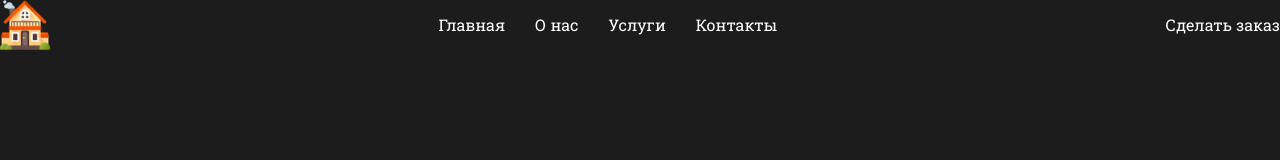
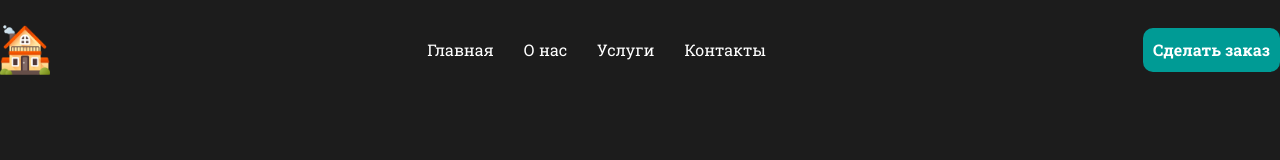
Before and after one commit to M3LN1K/construction.renovation, a plain HTML site: page index.html in a window 1280 px wide. Drawn offline with Linux system fonts and the light colour scheme.

Commit message:
Created header

```diff
--- a/css/style.css
+++ b/css/style.css
@@ -1,60 +1,123 @@
+/*! Подключения шрифтов */
 @import url('https://fonts.googleapis.com/css2?family=Roboto+Slab:wght@100..900&display=swap');
 
-
+/** Общие стили */
+/*! Стили для всего документа
+  /*?  margin: 0 - убираем внешние отступы
+  /*?  padding: 0 - убираем внутренние отступы  */
 *{
     margin: 0;
     padding: 0;
 }
-/** Общие стили */
+
+/*! Стили для тела сайта */
 body{
+    /*!
+  /*?  font-family: "Roboto Slab", sans-serif - подключаем шрифт
+  /*?  font-size: 16px - размер шрифта
+  /*?  line-height: 1.5 - высота строки
+  /*?  background-color: #1c1c1c - цвет фона
+  /*?  color: #fff - цвет текста  */
+
     font-family: "Roboto Slab", sans-serif;
     font-size: 16px;
     line-height: 1.5;
-;
     background-color: #1c1c1c;
     color: #fff;
 }
-
+/*! Стили для ссылок
+  /*?   color: #fff - цвет текста
+  /*?   text-decoration: none - убираем подчеркивание  */
 a{
     color: #fff;
     text-decoration: none;
 
 }
+/*! Стили для списков
+  /*?   list-style: none - убираем маркеры
+  /*?   padding: 0 - убираем внешние отступы
+  /*?   margin: 0 - убираем внутренние отступы  */
 
 ul{
     list-style: none;
     padding: 0;
     margin: 0;
 }
+/*! Стили шдля заголовков
+  /*?   margin: 0 - убираем внешние отступы
+  /*?   padding: 0 - убираем внутренние отступы
+  /*?   font-weight: 600 - жирный шрифт */
 
 h1,h2,h3,h4,h5,h6{
     margin: 0;
     padding: 0;
     font-weight: 600;
 }
-
-/*& Стили шапки  */
-.header {
-
+/*! Стили для параграфов
+  /*?  margin: 0 - убираем внешние отступы */
+  /*?  padding: 0 - убираем внутренние отступы  */ */
+p{
+    margin: 0;
+    padding: 0;
+}
+/*! Общая обертка для всего контента
+  /*?  max-width: 1400px - максимальная ширина контента
+  /*?  margin: 0 auto - центрируем контент  */
+.container {
+    max-width: 1400px;
+    margin: 0 auto;
 }
 
+/*! Стили шапки  */
+.header {
+    /*? Отступы от верхнего края */
+    padding: 25px 0;
+}
+ /*! Обертка для контента Header*/
 .header .container {
+    /*? Задаем дисплей флекс модель для того что бы элементы распологались в ряд */
+    /*?  justify-content: space-between - распологаем элементы по краям */
+    /*?  align-items: center - выравниваем элементы по центру */
     display: flex;
     justify-content: space-between;
     align-items: center;
 }
+/*! Стили для логотипа
+  /*?  width: 50px - ширина логотипа
+  /*?  height: 50px - высота логотипа  */
 .header__logo {
     width: 50px;
     height: 50px;
 
 }
-.headeh__nav {
+/*! Стили для навигации (пока не используется) */
+.header__nav {
 
 }
+/*! Стили для элементов списка
+  /*?  display: flex - распологаем элементы в ряд
+  /*?  gap: 30px - расстояние между элементами  */
 .header__list {
     display: flex;
     gap: 30px;
 }
-.btn {
-
+/*! Стили для ссылки с классом header__btn
+  /*?  font-weight: 700 - жирный шрифт
+  /*?  background: #009b95 - цвет фона
+  /*?  border-radius: 10px - скругление углов
+  /*?  padding: 10px - отступы
+  /*?  transition: all 0.3s ease - плавное изменение цвета при наведении */
+.header__btn {
+    font-weight: 700;
+    background: #009b95;
+    border-radius: 10px;
+    padding: 10px;
+    transition: all 0.3s ease;
 }
+/*! Стили для псевлдокласса :hover
+  /*?  transform: scale(1.1) - увеличиваем элемент на 10%
+  /*?  opacity: 0.7 - делаем прозрачность элемента на 30%  */
+.header__btn:hover{
+    transform: scale(1.1);
+    opacity: 0.7;
+}
--- a/index.html
+++ b/index.html
@@ -26,7 +26,7 @@
                 </ul>
             </nav>
             <!--* Ссылка на заказ -->
-            <a href="" class="btn">Сделать заказ</a>
+            <a href="" class="header__btn">Сделать заказ</a>
         </div>
     </header>
     <main>
```
